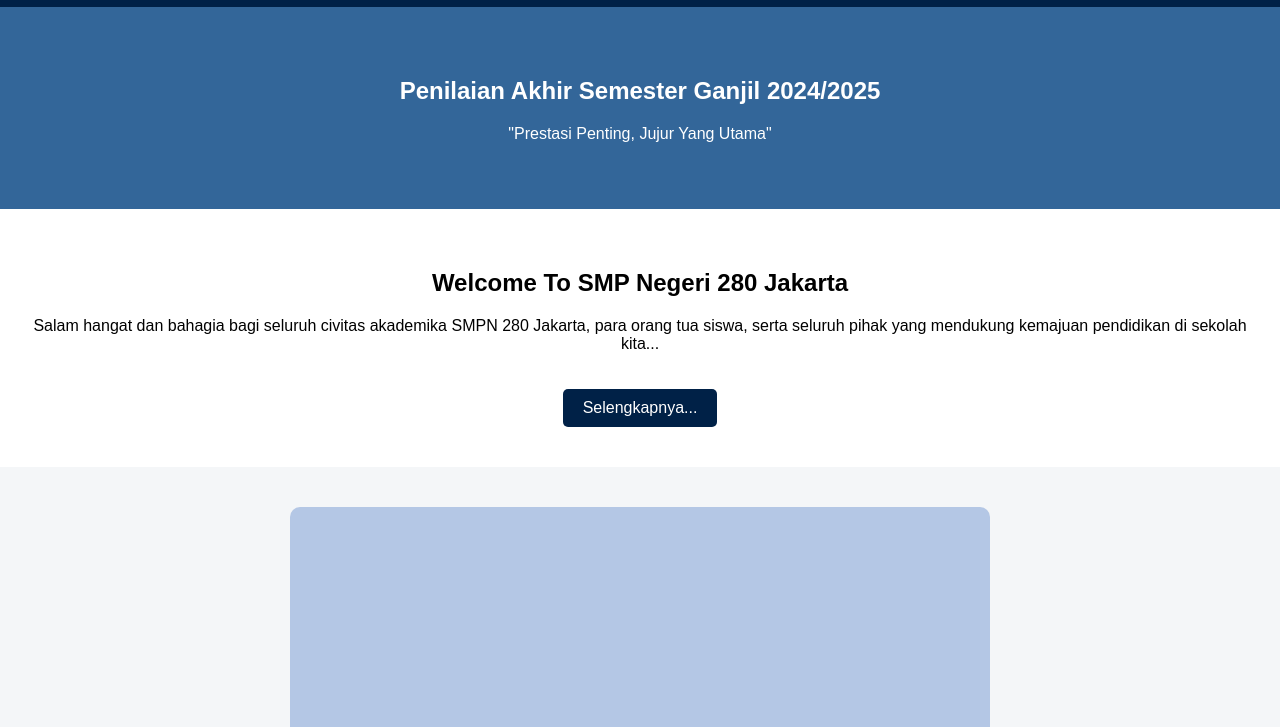
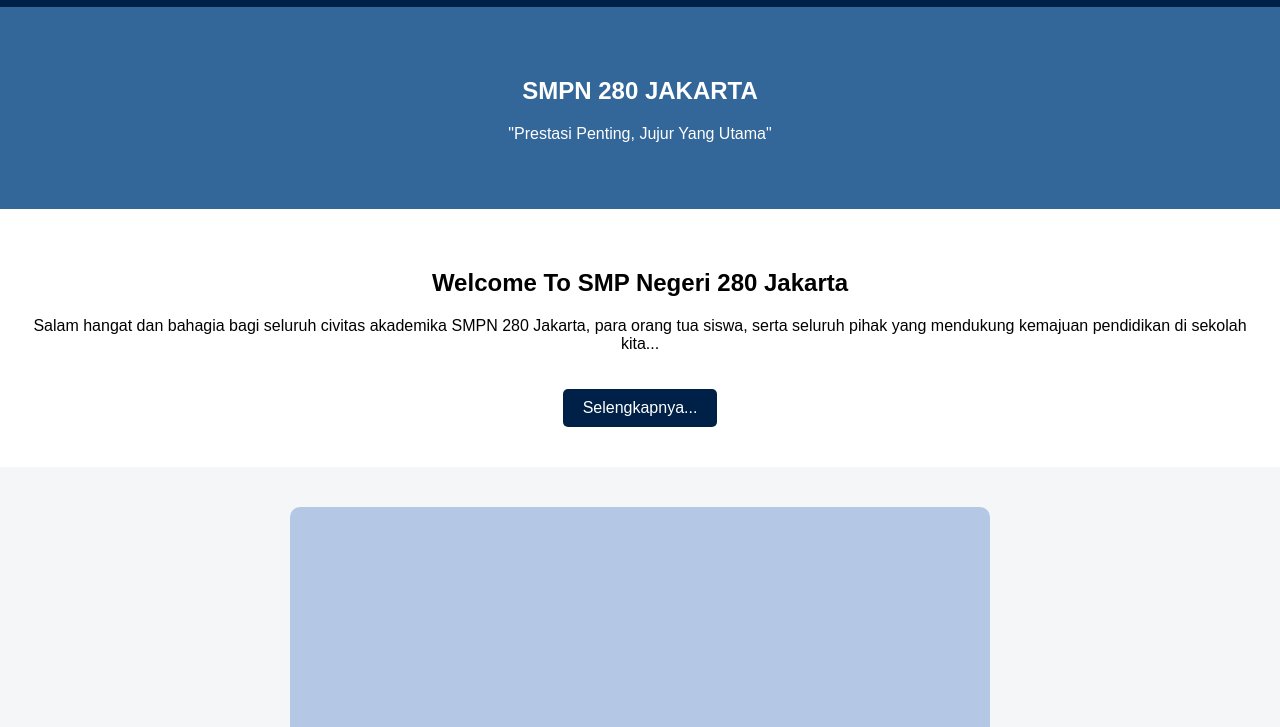
Before and after one commit to rafif0411/smpn-280-website, a plain HTML site: page index.html in a window 1280 px wide. Shown: the part 73-800 px from the top of the page. Drawn offline with Linux system fonts and the light colour scheme; files whose address does not match are found by name.

Commit message:
Update index.html2

```diff
--- a/index.html
+++ b/index.html
@@ -25,7 +25,7 @@
     </header>
 
     <section class="hero">
-        <h1>Penilaian Akhir Semester Ganjil 2024/2025</h1>
+        <h1>SMPN 280 JAKARTA</h1>
         <p>"Prestasi Penting, Jujur Yang Utama"</p>
     </section>
 
```
